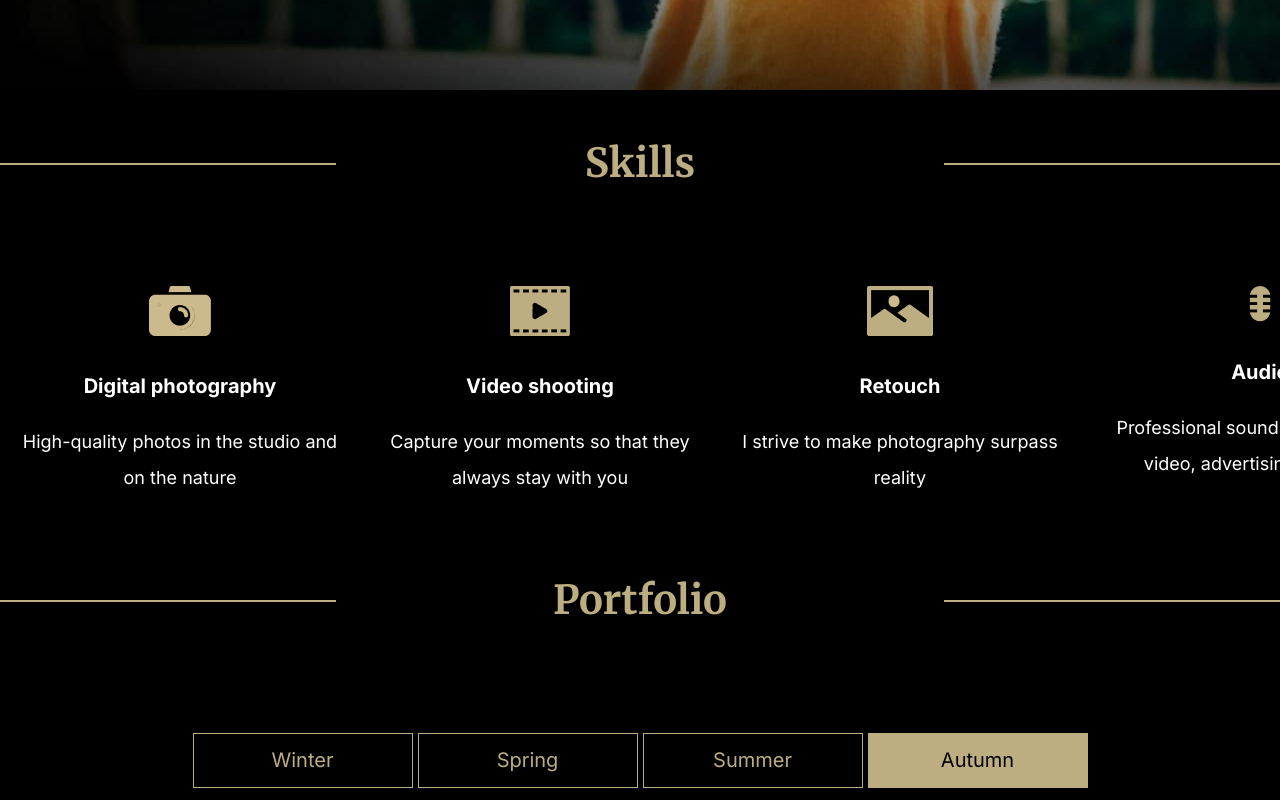
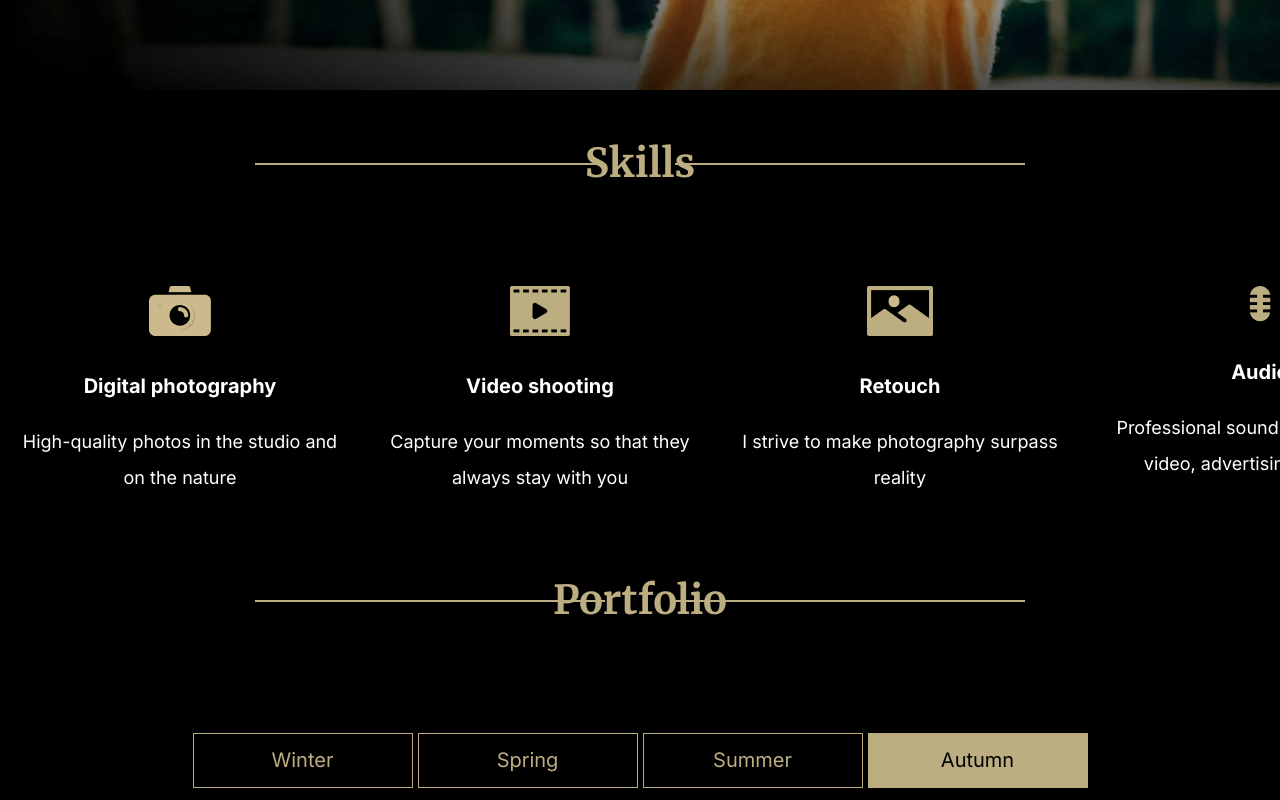
Before and after one commit to acopo/rsschool-cv, a plain HTML site: page portfolio/index.html in a window 1280 px wide. Shown: the part 820-1620 px from the top of the page. Drawn offline with Linux system fonts and the light colour scheme; files that its build step writes are made by us from their sources.

Commit message:
update style.css file

```diff
--- a/portfolio/style.css
+++ b/portfolio/style.css
@@ -187,7 +187,6 @@ a {
 	height: 2px;
 	width: 350px;
 	left: 255px;
-	left: -14px;
 }
 
 .title_text::after {
@@ -199,7 +198,6 @@ a {
 	height: 2px;
 	width: 350px;
 	right: 255px;
-	right: -14px;
 }
 
 .container_skills_completion {
```
